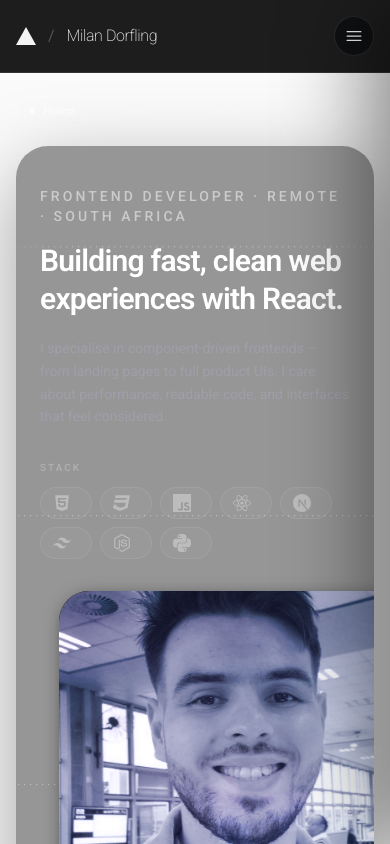
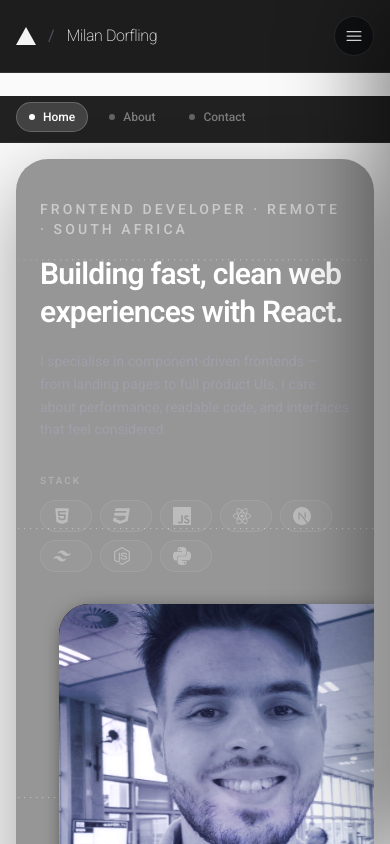
Before and after one commit to MilanDorfling/Portfolio, a Next.js app: page / in a window 390 px wide. Shown: the top 844 px of the page. Built offline with nearby package versions, Linux system fonts and the light colour scheme.

Commit message:
fix: mobile sticky section nav, disable profile card touch on mobile, center pfp card
Agent-Logs-Url: https://github.com/MilanDorfling/Portfolio/sessions/a9e3c76c-c1dd-4a0e-b1fc-2e1946527e15

Co-authored-by: MilanDorfling <154674320+MilanDorfling@users.noreply.github.com>

```diff
--- a/src/app/UI/ProfileCard.jsx
+++ b/src/app/UI/ProfileCard.jsx
@@ -415,7 +415,7 @@ const ProfileCardComponent = ({
   return (
     <div
       ref={wrapRef}
-      className={`relative touch-none ${className}`.trim()}
+      className={`relative touch-auto lg:touch-none ${className}`.trim()}
       style={{ perspective: '500px', transform: 'translate3d(0, 0, 0.1px)', ...cardStyle }}
     >
       {behindGlowEnabled && (
--- a/src/app/components/SectionNav.jsx
+++ b/src/app/components/SectionNav.jsx
@@ -2,7 +2,7 @@
 
 import React from "react";
 
-export default function SectionNav({ sections, activeSection }) {
+export default function SectionNav({ sections, activeSection, mobileOnly = false, desktopOnly = false }) {
   if (!sections?.length) return null;
 
   const scrollToSection = (id) => {
@@ -18,9 +18,10 @@ export default function SectionNav({ sections, activeSection }) {
   return (
     <>
       {/* Mobile horizontal pill nav */}
+      {!desktopOnly && (
       <nav
         aria-label="Section navigation"
-        className="flex lg:hidden gap-2 overflow-x-auto pb-1 -mx-1 px-1"
+        className="flex gap-2 overflow-x-auto pb-1 -mx-1 px-1"
       >
         {sections.map((section) => {
           const active = activeSection === section.id;
@@ -41,8 +42,10 @@ export default function SectionNav({ sections, activeSection }) {
           );
         })}
       </nav>
+      )}
 
       {/* Desktop sticky sidebar */}
+      {!mobileOnly && (
       <aside className="sticky top-1/2 z-30 hidden -translate-y-1/2 self-start lg:block">
         <nav
           aria-label="Section navigation"
@@ -83,6 +86,7 @@ export default function SectionNav({ sections, activeSection }) {
           </ul>
         </nav>
       </aside>
+      )}
     </>
   );
 }
--- a/src/app/home/HeroSection.jsx
+++ b/src/app/home/HeroSection.jsx
@@ -116,7 +116,7 @@ export default function HeroSection({ id }) {
             transition={{ duration: 0.6, delay: 0.2, ease: EASE }}
             className="w-full flex justify-center lg:justify-end lg:shrink-0"
           >
-            <div className="w-full max-w-68 sm:max-w-76 lg:max-w-84">
+            <div className="w-full max-w-68 sm:max-w-76 lg:max-w-84 mx-auto lg:mx-0">
               <ProfileCard
                 avatarUrl="/assets/pictures/portfolio2.jpg"
                 miniAvatarUrl="/assets/pictures/portfolio2.jpg"
--- a/src/app/page.js
+++ b/src/app/page.js
@@ -49,10 +49,21 @@ export default function Home() {
     <SectionBackground fallback={<DotBackground />}>
       <div className="relative isolate min-h-screen w-full bg-zinc-50 text-foreground dark:bg-black">
         <main className="relative z-20 mx-auto w-full max-w-500 px-[clamp(1rem,3.2vw,2.75rem)] pb-24 pt-24 sm:px-[clamp(1.25rem,3.6vw,3rem)] lg:pt-28">
+
+          {/* Sticky mobile section nav — outside the grid so sticky works correctly */}
+          <div className="lg:hidden sticky top-[4.5rem] z-30 -mx-[clamp(1rem,3.2vw,2.75rem)] sm:-mx-[clamp(1.25rem,3.6vw,3rem)] px-[clamp(1rem,3.2vw,2.75rem)] sm:px-[clamp(1.25rem,3.6vw,3rem)] bg-zinc-950/90 backdrop-blur-md border-b border-white/5 py-1.5 mb-4">
+            <SectionNav
+              sections={homeSectionNavItems}
+              activeSection={activeSection}
+              mobileOnly
+            />
+          </div>
+
           <div className="grid items-start gap-4 lg:grid-cols-[auto_minmax(0,1fr)] lg:gap-10">
             <SectionNav
               sections={homeSectionNavItems}
               activeSection={activeSection}
+              desktopOnly
             />
 
             <div className="min-w-0 space-y-10 lg:space-y-44 lg:mt-10">
```
